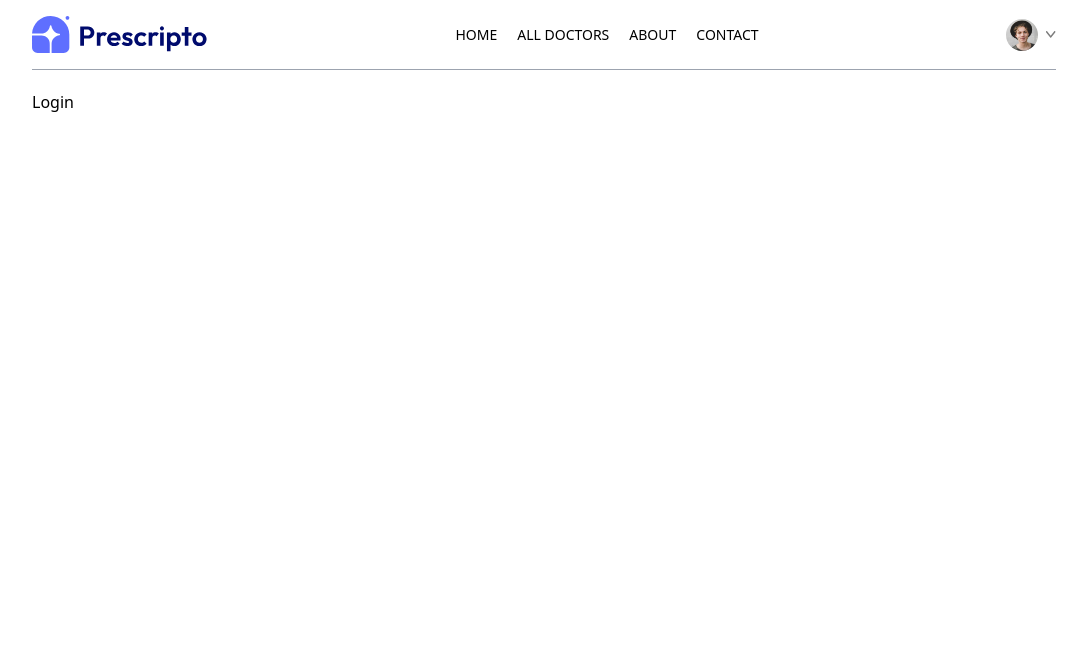
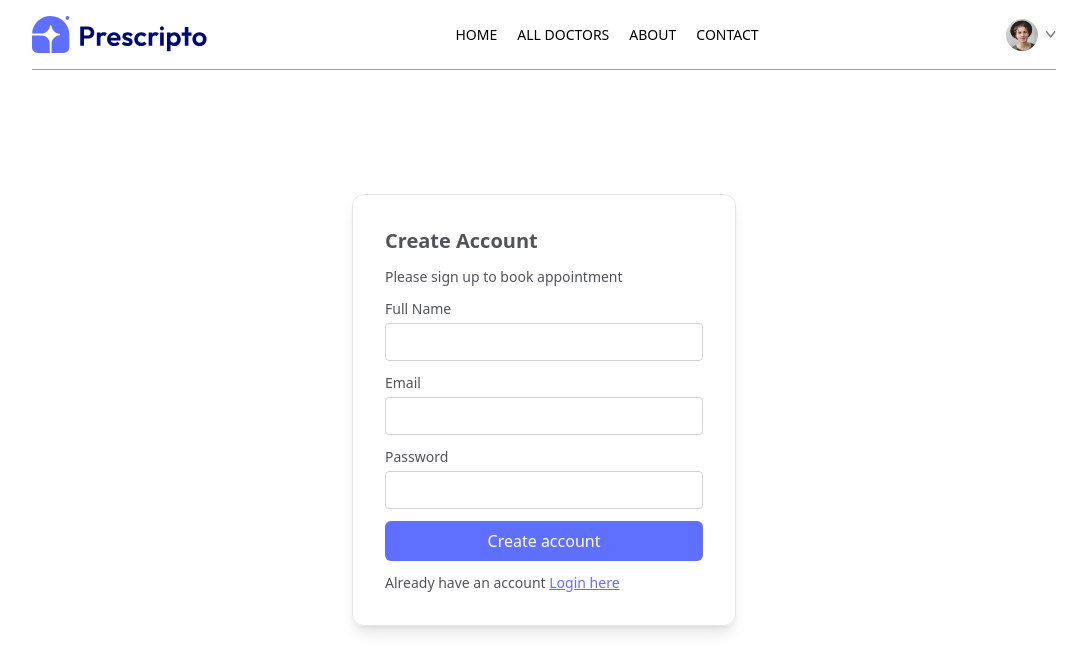
Before and after one commit to hshehabu/appointment-react-tailwind, a React (Vite) app in the folder appointment-booking/: page /login in a window 1280 px wide. Shown: the top 672 px of the page, without its empty margins (96-1183 px from the left). Built offline with nearby package versions, Linux system fonts and the light colour scheme.

Commit message:
sign up and sign in

```diff
--- a/appointment-booking/src/pages/Login.jsx
+++ b/appointment-booking/src/pages/Login.jsx
@@ -1,9 +1,94 @@
-import React from 'react'
+import React, { useState } from "react";
+import { useNavigate } from "react-router-dom";
 
 const Login = () => {
+  const navigate = useNavigate();
+  const [state, setState] = useState("Sign Up");
+
+  const [email, setEmail] = useState("");
+  const [password, setPassword] = useState("");
+  const [name, setName] = useState("");
+
+  const onSubmitHandler = async (event) => {
+    event.preventDefault();
+  };
   return (
-    <div>Login</div>
-  )
-}
+    <form className="min-h-[80vh] flex items-center" action={onSubmitHandler}>
+      <div className="flex flex-col gap-3 items-start m-auto p-8 min-w-[340px] sm:min-w-96 border rounded-xl text-zinc-600 text-sm shadow-lg">
+        <p className="text-xl font-semibold">
+          {state == "Sign Up" ? "Create Account" : "Login"}
+        </p>
+        <p>
+          {" "}
+          {state == "Sign Up"
+            ? "Please sign up to book appointment"
+            : "Please log in to book appointment"}
+        </p>
+        {state === "Sign Up" && (
+          <div className="w-full ">
+            <p>Full Name</p>
+            <input
+              className="border border-zinc-300 rounded w-full p-2 mt-1 text-black"
+              type="text"
+              onChange={(event) => setName(event.target.value)}
+              value={name}
+              required
+            />
+          </div>
+        )}
+        <div className="w-full ">
+          <p>Email</p>
+          <input
+            className="border border-zinc-300 rounded w-full p-2 mt-1 text-black"
+            type="email"
+            onChange={(event) => setEmail(event.target.value)}
+            value={email}
+            required
+          />
+        </div>
+        <div className="w-full ">
+          <p>Password</p>
+          <input
+            className="border border-zinc-300 rounded w-full p-2 mt-1 text-black"
+            type="password"
+            onChange={(event) => setPassword(event.target.value)}
+            value={password}
+            required
+          />
+        </div>
+        <button
+          className="w-full bg-primary text-white py-2 rounded-md text-base"
+          onSubmit={onSubmitHandler()}
+          type="submit"
+        >
+          {state == "Sign Up" ? "Create account" : "Login"}
+        </button>
+        {state === "Sign Up" ? (
+          <p>
+            Already have an account{" "}
+            <span
+              className="text-primary underline cursor-pointer"
+              onClick={() => setState("Login")}
+            >
+              {" "}
+              Login here
+            </span>
+          </p>
+        ) : (
+          <p>
+            Create a new account
+            <span
+              className="text-primary underline cursor-pointer"
+              onClick={() => setState("Sign Up")}
+            >
+              {" "}
+              Click here
+            </span>
+          </p>
+        )}
+      </div>
+    </form>
+  );
+};
 
-export default Login
+export default Login;
```
